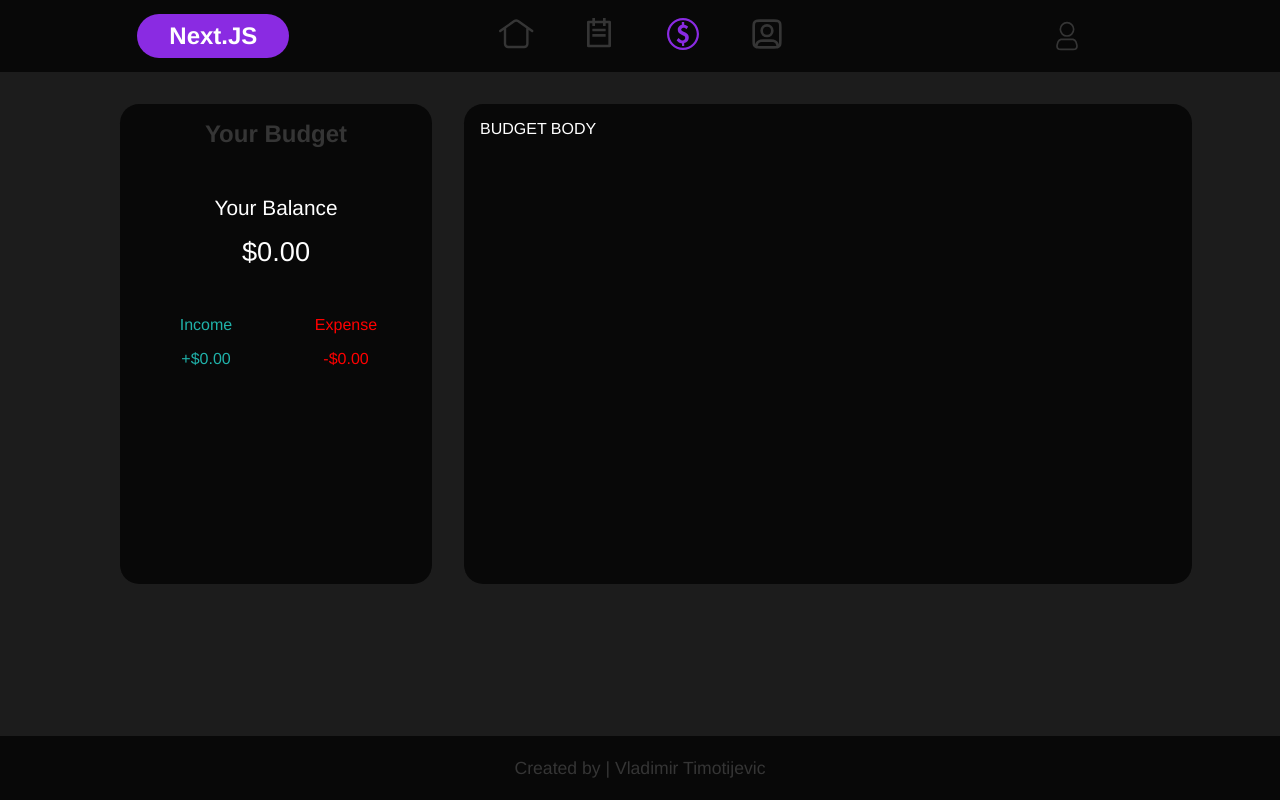
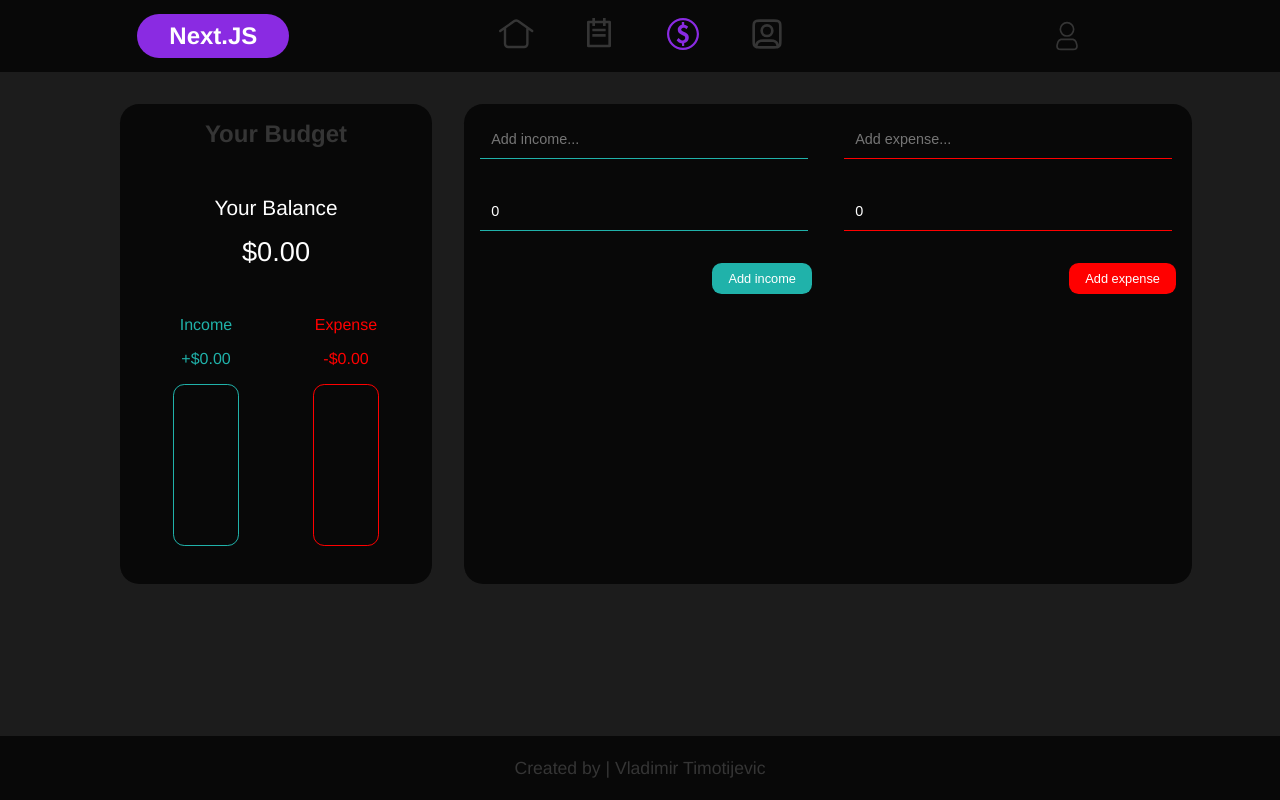
Before and after one commit to TimotijevicVlada/NextJS, a Next.js app: page /budget in a window 1280 px wide. Built offline with nearby package versions, Linux system fonts and the light colour scheme.

Commit message:
Work on budget logic

```diff
--- a/components/Budget/Budget/Budget.module.scss
+++ b/components/Budget/Budget/Budget.module.scss
@@ -7,11 +7,4 @@
     gap: 2rem;
     grid-template-columns: 30% 70%;
     margin-top: 2rem;
-
-    .budgetBody {
-        background-color: $color-black;
-        border-radius: 1.2rem;
-        color: $color-white;
-        padding: 1rem;
-    }
 }
--- a/components/Budget/Budget/Budget.tsx
+++ b/components/Budget/Budget/Budget.tsx
@@ -5,14 +5,15 @@ import css from "./Budget.module.scss";
 import BudgetSidebar from '../BudgetSidebar/BudgetSidebar';
 
 //redux
-import { useDispatch, useSelector } from 'react-redux';
+import { useSelector } from 'react-redux';
 
 //types
 import { State } from 'redux/store';
+import BudgetBody from '../BudgetBody/BudgetBody';
 
 const Budget = () => {
 
-    const dispatch = useDispatch();
+    //redux
     const budget = useSelector((state: State) => state.budgetReducer);
     const { totalAmount, income, expense } = budget;
 
@@ -24,9 +25,7 @@ const Budget = () => {
                 income={income}
                 expense={expense}
             />
-            <div className={css.budgetBody}>
-                BUDGET BODY
-            </div>
+            <BudgetBody />
         </div>
     )
 }
--- /dev/null
+++ b/components/Budget/BudgetBody/BudgetBody.module.scss
@@ -0,0 +1,11 @@
+@import "styles/main.module.scss";
+
+.container {
+    background-color: $color-black;
+    border-radius: 1.2rem;
+    color: $color-white;
+    padding: 1rem;
+    display: grid;
+    grid-template-columns: 1fr 1fr;
+    gap: 2rem;
+}
--- /dev/null
+++ b/components/Budget/BudgetBody/BudgetBody.tsx
@@ -0,0 +1,17 @@
+import React from 'react';
+import css from "./BudgetBody.module.scss";
+
+//redux
+import BudgetForm from '../BudgetForm/BudgetForm';
+
+const BudgetBody = () => {
+
+    return (
+        <div className={css.container}>
+            <BudgetForm type="income" />
+            <BudgetForm type="expense" />
+        </div>
+    )
+}
+
+export default BudgetBody;
--- /dev/null
+++ b/components/Budget/BudgetForm/BudgetForm.module.scss
@@ -0,0 +1,36 @@
+@import "styles/main.module.scss";
+
+.container {
+    width: 100%;
+
+    input {
+        padding: 0.7rem;
+        width: 92%;
+        background-color: transparent;
+        font-size: 0.9rem;
+        margin-bottom: 2rem;
+        border: none;
+        outline: none;
+        border-bottom: 0.1rem solid $color-red;
+        color: $color-white;
+
+        &.incomeInput {
+            border-bottom: 0.1rem solid $color-green;
+        }
+    }
+
+    button {
+        float: right;
+        color: $color-white;
+        border: none;
+        outline: none;
+        background-color: $color-red;
+        padding: 0.5rem 1rem;
+        font-size: 0.8rem;
+        border-radius: 0.6rem;
+
+        &.incomeButton {
+            background-color: $color-green;
+        }
+    }
+}
--- /dev/null
+++ b/components/Budget/BudgetForm/BudgetForm.tsx
@@ -0,0 +1,79 @@
+import React, { useMemo, useState } from 'react';
+import css from "./BudgetForm.module.scss";
+
+//redux
+import { useDispatch } from 'react-redux';
+import { addNewIncomeAction, addNewExpenseAction } from '@/redux/actions/budgetActions';
+
+//types
+import { BudgetFormProps } from '@/types/components/budget';
+import { InputsProps } from '@/types/redux/budgetReducer';
+
+const BudgetForm: React.FC<BudgetFormProps> = ({ type }) => {
+
+    //redux
+    const dispatch = useDispatch();
+
+    //variables
+    const isIncome = useMemo(() => type === "income", [type]);
+
+    //local state
+    const [incomeInput, setIncomeInput] = useState<InputsProps>({ subject: "", amount: 0 });
+    const [expenseInput, setExpenseInput] = useState<InputsProps>({ subject: "", amount: 0 });
+    const [incomeErrors, setIncomeErrors] = useState({ subject: "", amount: "" });
+    const [expenseErrors, setExpenseErrors] = useState({ subject: "", amount: "" });
+
+    const handleSubmit = (e: React.MouseEvent<HTMLFormElement>) => {
+        e.preventDefault();
+        if (isIncome) {
+            dispatch(addNewIncomeAction(incomeInput));
+            setIncomeInput({ subject: "", amount: 0 });
+        } else {
+            dispatch(addNewExpenseAction(expenseInput));
+            setExpenseInput({ subject: "", amount: 0 });
+        }
+    }
+
+    const handleSubjectChange = (e: React.ChangeEvent<HTMLInputElement>) => {
+        if (isIncome) {
+            setIncomeInput({ ...incomeInput, subject: e.target.value });
+        } else {
+            setExpenseInput({ ...incomeInput, subject: e.target.value });
+        }
+    }
+
+    const handleAmountChange = (e: React.ChangeEvent<HTMLInputElement>) => {
+        const isNumber = /^[0-9]+$/.test(e.target.value);
+        if (!isNumber && e.target.value) return;
+        if (isIncome) {
+            setIncomeInput({ ...incomeInput, amount: !e.target.value ? 0 : parseInt(e.target.value) });
+        } else {
+            setExpenseInput({ ...expenseInput, amount: !e.target.value ? 0 : parseInt(e.target.value) });
+        }
+    }
+
+    return (
+        <form className={css.container} onSubmit={handleSubmit}>
+            <input
+                className={isIncome ? css.incomeInput : ""}
+                name="subject"
+                type="text"
+                value={isIncome ? incomeInput.subject : expenseInput.subject}
+                placeholder={`Add ${isIncome ? "income" : "expense"}...`}
+                onChange={handleSubjectChange}
+            />
+            <input
+                className={isIncome ? css.incomeInput : ""}
+                name="amount"
+                type="text"
+                value={isIncome ? incomeInput.amount : expenseInput.amount}
+                onChange={handleAmountChange}
+            />
+            <button className={isIncome ? css.incomeButton : ""} type="submit">
+                Add {isIncome ? "income" : "expense"}
+            </button>
+        </form>
+    )
+}
+
+export default BudgetForm;
--- a/components/Budget/BudgetSidebar/BudgetSidebar.module.scss
+++ b/components/Budget/BudgetSidebar/BudgetSidebar.module.scss
@@ -1,5 +1,4 @@
 @import "styles/main.module.scss";
-
 
 .container {
     background-color: $color-black;
@@ -33,7 +32,7 @@
         }
     }
 
-    .grafic {
+    .amountValues {
         display: grid;
         grid-template-columns: 1fr 1fr;
 
@@ -55,4 +54,36 @@
             }
         }
     }
+
+    .grafic {
+        display: grid;
+        grid-template-columns: 1fr 1fr;
+
+        .incomeGrafic,
+        .expenseGrafic {
+            margin: 0 auto;
+            border: 0.1rem solid $color-green;
+            border-radius: 0.7rem;
+            overflow: hidden;
+            width: 4rem;
+            height: 10rem;
+            display: flex;
+            flex-direction: column;
+            justify-content: flex-end;
+
+            &.expenseGrafic {
+                border: 0.1rem solid $color-red;
+            }
+
+            .incomePercent {
+                background-color: $color-green;
+                transition: all 0.5s ease;
+            }
+
+            .expensePercent {
+                background-color: $color-red;
+                transition: all 0.5s ease;
+            }
+        }
+    }
 }
--- a/components/Budget/BudgetSidebar/BudgetSidebar.tsx
+++ b/components/Budget/BudgetSidebar/BudgetSidebar.tsx
@@ -1,10 +1,22 @@
-import React from 'react';
+import React, { useMemo } from 'react';
 import css from "./BudgetSidebar.module.scss";
 
 //types
 import { BudgetSidebarProps } from '@/types/components/budget';
 
 const BudgetSidebar: React.FC<BudgetSidebarProps> = ({ totalAmount, income, expense }) => {
+
+    // const totalMoney = income + expense;
+    const allIncomes = useMemo(() => income.reduce((curr, item) => {
+        return curr + item.amount;
+    }, 0), [income]);
+
+    const allExpenses = useMemo(() => expense.reduce((curr, item) => {
+        return curr + item.amount;
+    }, 0), [expense])
+
+    const totalMoney = allIncomes + allExpenses;
+
     return (
         <div className={css.container}>
             <h2>Your Budget</h2>
@@ -12,14 +24,28 @@ const BudgetSidebar: React.FC<BudgetSidebarProps> = ({ totalAmount, income, expe
                 <p>Your Balance</p>
                 <p>${totalAmount.toFixed(2)}</p>
             </div>
-            <div className={css.grafic}>
+            <div className={css.amountValues}>
                 <div className={css.item}>
                     <span>Income</span>
-                    <span>+${income.toFixed(2)}</span>
+                    <span>+${allIncomes.toFixed(2)}</span>
                 </div>
                 <div className={css.item}>
                     <span>Expense</span>
-                    <span>-${expense.toFixed(2)}</span>
+                    <span>-${allExpenses.toFixed(2)}</span>
+                </div>
+            </div>
+            <div className={css.grafic}>
+                <div className={css.incomeGrafic}>
+                    <div
+                        style={{ height: `${(allIncomes / totalMoney) * 100}%` }}
+                        className={css.incomePercent}
+                    />
+                </div>
+                <div className={css.expenseGrafic}>
+                    <div
+                        style={{ height: `${(allExpenses / totalMoney) * 100}%` }}
+                        className={css.expensePercent}
+                    />
                 </div>
             </div>
         </div>
--- a/redux/actions/budgetActions.ts
+++ b/redux/actions/budgetActions.ts
@@ -1,12 +1,13 @@
 import { ActionType } from "../actionTypes"
+import { InputsProps } from "@/types/redux/budgetReducer"
 
 
-export const addNewIncomeAction = (income: number) => ({
+export const addNewIncomeAction = (income: InputsProps) => ({
     type: ActionType.ADD_NEW_INCOME,
     payload: income
 })
 
-export const addNewExpenseAction = (expense: number) => ({
+export const addNewExpenseAction = (expense: InputsProps) => ({
     type: ActionType.ADD_NEW_EXPENSE,
     payload: expense
 })
--- a/redux/reducers/budgetReducer.ts
+++ b/redux/reducers/budgetReducer.ts
@@ -4,8 +4,8 @@ import { ActionType } from "../actionTypes";
 
 const initialState = {
     totalAmount: 0,
-    income: 0,
-    expense: 0
+    income: [],
+    expense: []
 }
 
 export const budgetReducer = (state: BudgetReducerProps = initialState, action: BudgetActionProps) => {
@@ -13,14 +13,14 @@ export const budgetReducer = (state: BudgetReducerProps = initialState, action:
         case ActionType.ADD_NEW_INCOME:
             return {
                 ...state,
-                totalAmount: state.totalAmount + action.payload,
-                income: state.income + action.payload
+                totalAmount: state.totalAmount + action.payload.amount,
+                income: [...state.income, action.payload]
             }
         case ActionType.ADD_NEW_EXPENSE:
             return {
                 ...state,
-                totalAmount: state.totalAmount - action.payload,
-                expense: state.expense + action.payload
+                totalAmount: state.totalAmount - action.payload.amount,
+                expense: [...state.expense, action.payload]
             }
         default:
             return state;
```
Also changed, not shown: types/components/budget.ts (+7 -3 lines), types/redux/budgetReducer.ts (+9 -4 lines).
